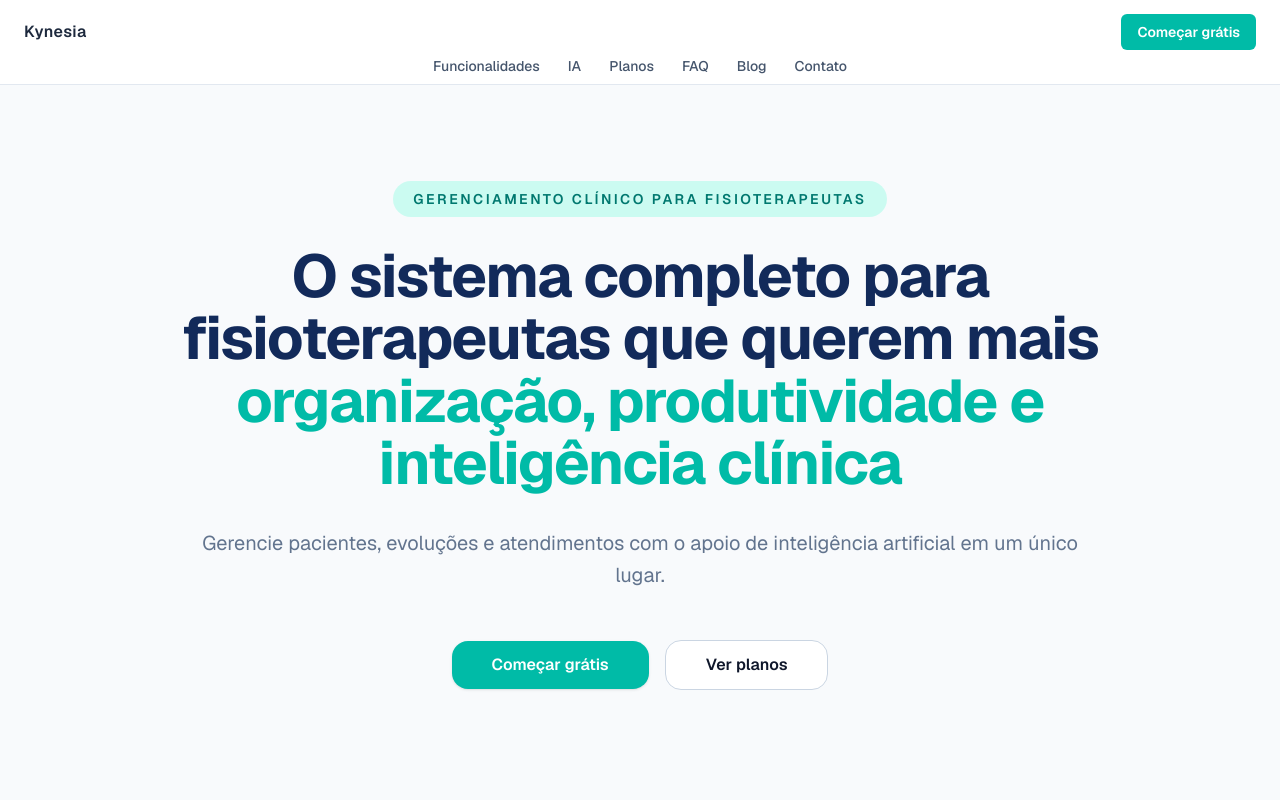
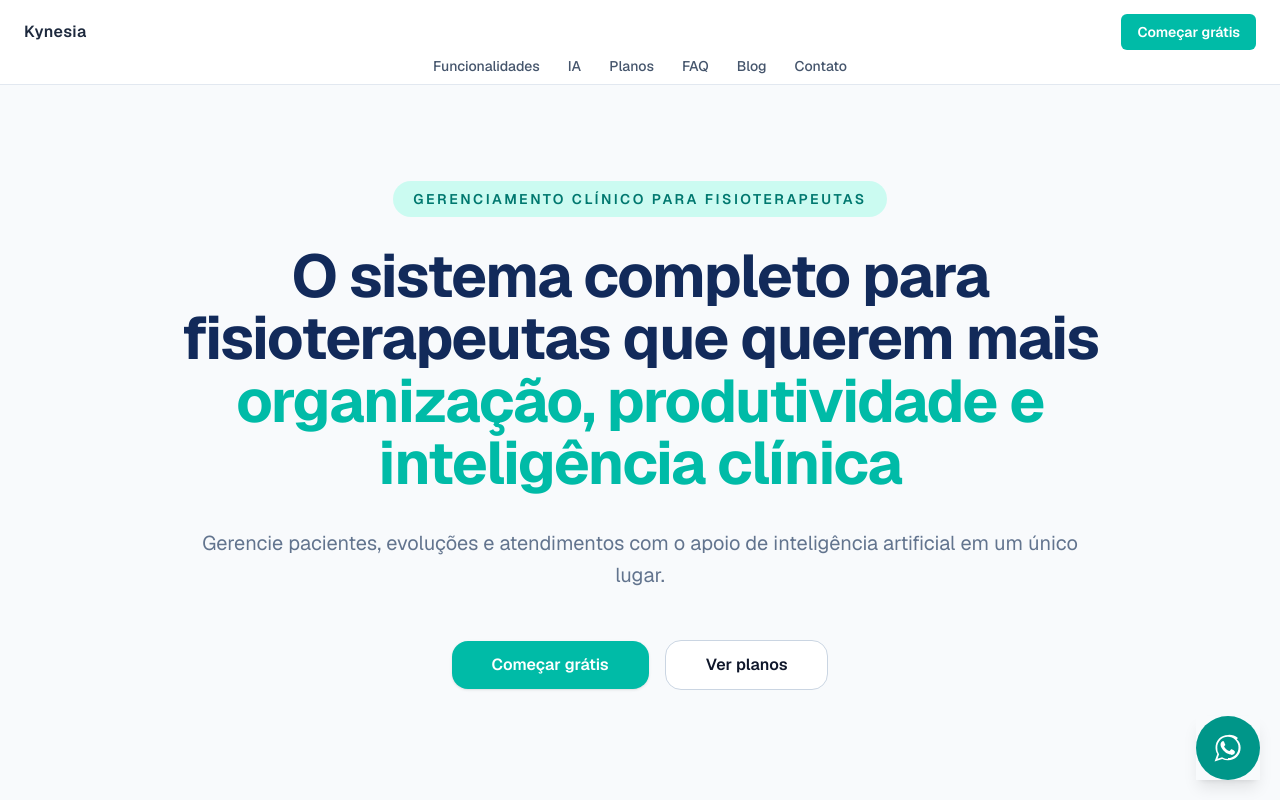
Before and after one commit to sendrette/kynesia-site, a Next.js app: page / in a window 1280 px wide. Shown: the top 800 px of the page. Built offline with nearby package versions, Linux system fonts and the light colour scheme.

Commit message:
feat(whatsapp): add floating action button for WhatsApp communication on all pages

```diff
--- /dev/null
+++ b/app/components/WhatsAppFab.tsx
@@ -0,0 +1,39 @@
+"use client";
+
+import { useEffect, useState } from "react";
+
+const WA_NUMBER = "https://wa.me/551299748-9847";
+const WA_MESSAGE = "Olá! Gostaria de conhecer melhor o Kynesia.";
+
+export default function WhatsAppFab() {
+  const [visible, setVisible] = useState(false);
+
+  useEffect(() => {
+    const t = setTimeout(() => setVisible(true), 250);
+    return () => clearTimeout(t);
+  }, []);
+
+  const href = `${WA_NUMBER}?text=${encodeURIComponent(WA_MESSAGE)}`;
+
+  return (
+    <a
+      aria-label="Abrir conversa no WhatsApp"
+      href={href}
+      target="_blank"
+      rel="noopener noreferrer"
+      className={
+        `fixed right-5 bottom-5 z-50 transform-gpu transition-all duration-400 ` +
+        `shadow-lg focus:outline-none focus:ring-2 focus:ring-teal-400 ` +
+        `${visible ? "opacity-100 translate-y-0" : "opacity-0 translate-y-6"}`
+      }
+    >
+      <div className="flex h-14 w-14 items-center justify-center rounded-full bg-teal-600 p-3 text-white hover:bg-teal-500 active:scale-95 transition-transform duration-200 md:h-16 md:w-16">
+        <span className="sr-only">WhatsApp</span>
+        <svg aria-hidden="true" viewBox="0 0 24 24" width="28" height="28" fill="currentColor">
+          <path d="M20.52 3.48A11.88 11.88 0 0 0 12.06.75C6.01.75 1.31 5.45 1.31 11.5c0 2.02.53 3.98 1.54 5.71L.5 23.5l6.56-2.05a11.62 11.62 0 0 0 5 1.05h.01c6.05 0 10.75-4.7 10.75-10.75 0-2.87-1.12-5.56-3.33-7.27zM12.06 21.5h-.01a9.4 9.4 0 0 1-4.77-1.34l-.34-.2-3.9 1.22 1.31-3.8-.22-.38A9.23 9.23 0 0 1 2.82 11.5c0-5.02 4.07-9.09 9.09-9.09 2.43 0 4.71.95 6.42 2.67a9.03 9.03 0 0 1 2.67 6.42c0 5.02-4.07 9.09-9.09 9.09z" />
+          <path d="M17.22 14.1c-.3-.15-1.78-.87-2.05-.97-.27-.1-.47-.15-.67.15-.2.3-.78.97-.96 1.17-.18.2-.36.22-.66.07-.3-.15-1.27-.47-2.42-1.49-.9-.8-1.51-1.78-1.69-2.08-.18-.3-.02-.46.13-.61.13-.12.3-.31.45-.47.15-.15.2-.26.3-.43.1-.18.04-.34-.03-.49-.07-.15-.67-1.6-.92-2.19-.24-.58-.49-.5-.67-.51l-.57-.01c-.2 0-.52.07-.8.34-.28.28-1.07 1.05-1.07 2.57 0 1.52 1.1 2.99 1.25 3.2.15.2 2.16 3.3 5.23 4.63 3.07 1.33 3.07.89 3.62.84.55-.06 1.78-.72 2.03-1.41.25-.69.25-1.28.18-1.41-.07-.13-.27-.2-.58-.35z" />
+        </svg>
+      </div>
+    </a>
+  );
+}
--- a/app/layout.tsx
+++ b/app/layout.tsx
@@ -1,6 +1,7 @@
 import type { Metadata } from "next";
 import { Geist, Geist_Mono } from "next/font/google";
 import "./globals.css";
+import WhatsAppFab from "./components/WhatsAppFab";
 
 const geistSans = Geist({
   variable: "--font-geist-sans",
@@ -33,7 +34,11 @@ export default function RootLayout({
 }>) {
   return (
     <html lang="pt-BR" className={`${geistSans.variable} ${geistMono.variable} h-full antialiased`}>
-      <body className="min-h-full flex flex-col">{children}</body>
+      <body className="min-h-full flex flex-col">
+        {children}
+        {/* WhatsApp floating action button - appears on all pages */}
+        <WhatsAppFab />
+      </body>
     </html>
   );
 }
```
